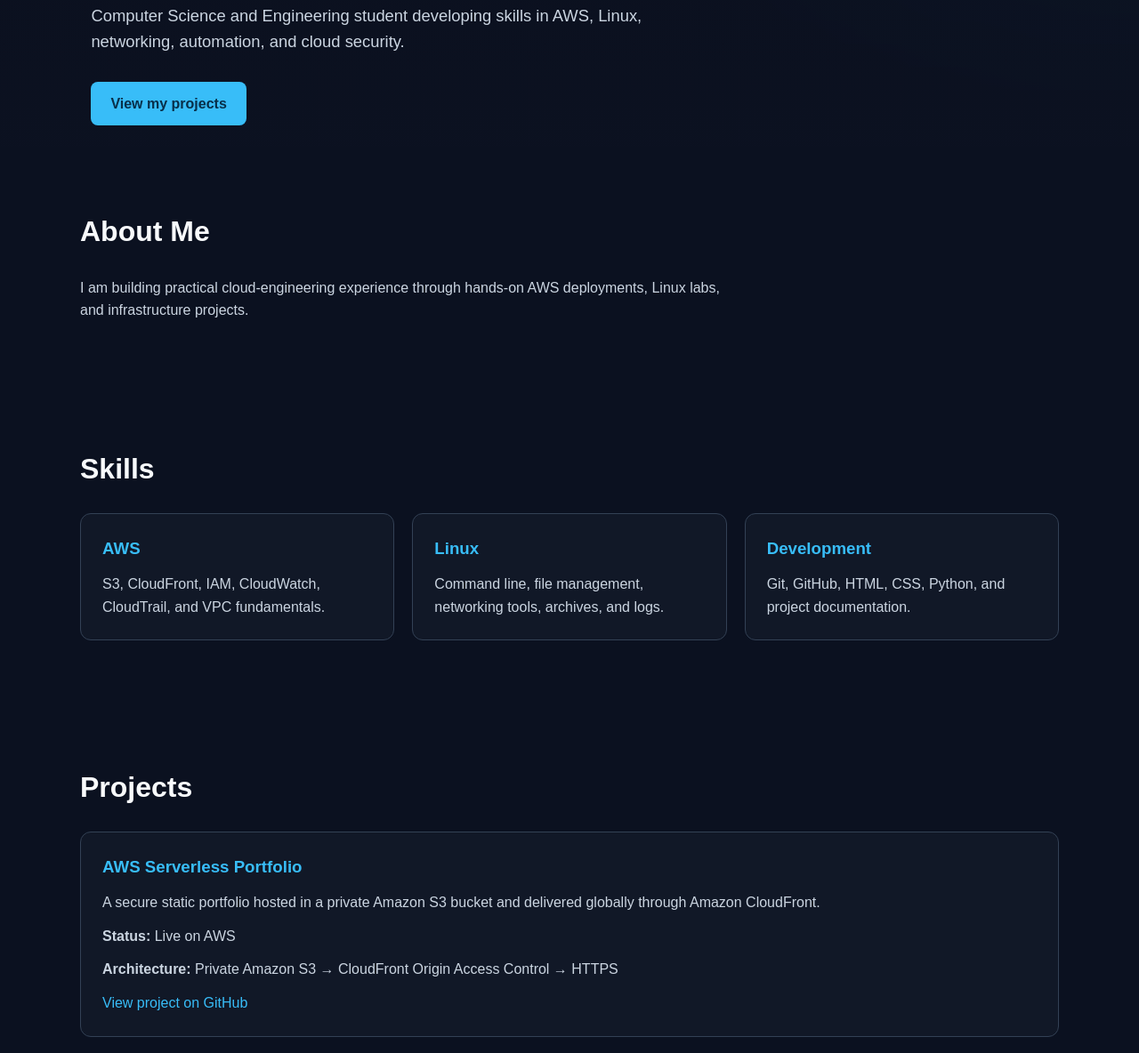
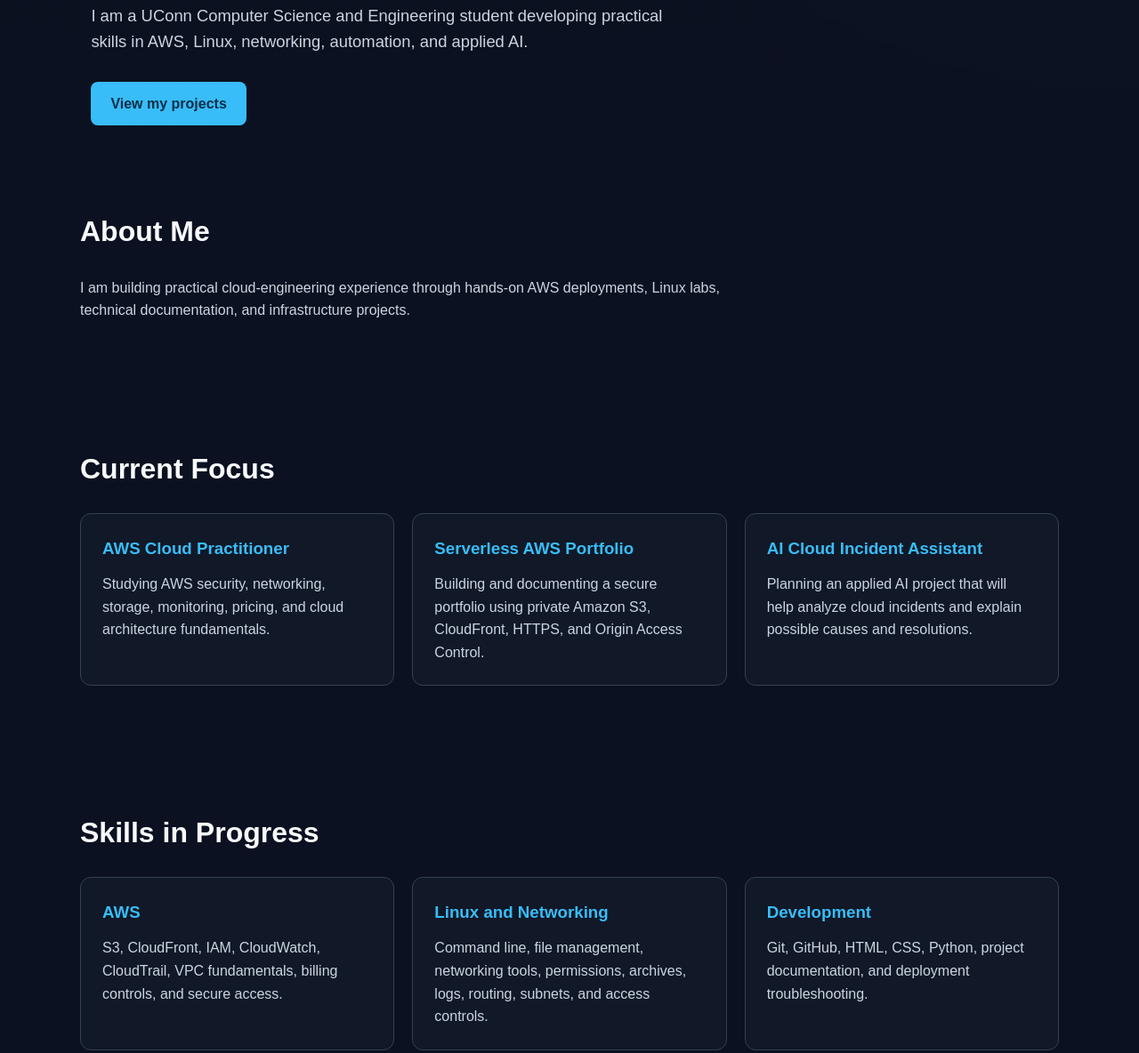
Before and after one commit to 2aron41/aws-serverless-portfolio, a plain HTML site: page website/index.html in a window 1280 px wide. Shown: the part 479-1663 px from the top of the page at 89% size. Drawn offline with Linux system fonts and the light colour scheme.

Commit message:
Improve portfolio homepage for recruiters

```diff
--- a/website/index.html
+++ b/website/index.html
@@ -5,26 +5,29 @@
   <meta name="viewport" content="width=device-width, initial-scale=1.0">
   <meta
     name="description"
-    content="Aaron's cloud engineering portfolio featuring AWS, Linux, networking, and automation projects."
+    content="Aaron's cloud engineering portfolio featuring AWS, Linux, networking, automation, and applied AI projects."
   >
-  <title>Aaron | Cloud Engineering Portfolio</title>
+  <title>Aaron Ntim-Gyakari | Cloud + AI Engineering</title>
   <link rel="stylesheet" href="styles.css">
 </head>
 
 <body>
   <header class="hero">
     <nav>
-      <h1>Aaron</h1>
+      <h1>Aaron Ntim-Gyakari</h1>
       <a href="#projects">Projects</a>
     </nav>
 
     <div class="hero-content">
       <p class="eyebrow">Cloud + AI Engineering Student</p>
+
       <h2>Building secure and reliable solutions in AWS.</h2>
+
       <p>
-        Computer Science and Engineering student developing skills in AWS,
-        Linux, networking, automation, and cloud security.
+        I am a UConn Computer Science and Engineering student developing
+        practical skills in AWS, Linux, networking, automation, and applied AI.
       </p>
+
       <a class="button" href="#projects">View my projects</a>
     </div>
   </header>
@@ -32,41 +35,85 @@
   <main>
     <section id="about">
       <h2>About Me</h2>
+
       <p>
-        I am building practical cloud-engineering experience through
-        hands-on AWS deployments, Linux labs, and infrastructure projects.
+        I am building practical cloud-engineering experience through hands-on
+        AWS deployments, Linux labs, technical documentation, and infrastructure
+        projects.
       </p>
     </section>
 
+    <section id="current-focus">
+      <h2>Current Focus</h2>
+
+      <div class="cards">
+        <article>
+          <h3>AWS Cloud Practitioner</h3>
+          <p>
+            Studying AWS security, networking, storage, monitoring, pricing,
+            and cloud architecture fundamentals.
+          </p>
+        </article>
+
+        <article>
+          <h3>Serverless AWS Portfolio</h3>
+          <p>
+            Building and documenting a secure portfolio using private Amazon S3,
+            CloudFront, HTTPS, and Origin Access Control.
+          </p>
+        </article>
+
+        <article>
+          <h3>AI Cloud Incident Assistant</h3>
+          <p>
+            Planning an applied AI project that will help analyze cloud
+            incidents and explain possible causes and resolutions.
+          </p>
+        </article>
+      </div>
+    </section>
+
     <section id="skills">
-      <h2>Skills</h2>
+      <h2>Skills in Progress</h2>
+
       <div class="cards">
         <article>
           <h3>AWS</h3>
-          <p>S3, CloudFront, IAM, CloudWatch, CloudTrail, and VPC fundamentals.</p>
+          <p>
+            S3, CloudFront, IAM, CloudWatch, CloudTrail, VPC fundamentals,
+            billing controls, and secure access.
+          </p>
         </article>
 
         <article>
-          <h3>Linux</h3>
-          <p>Command line, file management, networking tools, archives, and logs.</p>
+          <h3>Linux and Networking</h3>
+          <p>
+            Command line, file management, networking tools, permissions,
+            archives, logs, routing, subnets, and access controls.
+          </p>
         </article>
 
         <article>
           <h3>Development</h3>
-          <p>Git, GitHub, HTML, CSS, Python, and project documentation.</p>
+          <p>
+            Git, GitHub, HTML, CSS, Python, project documentation, and
+            deployment troubleshooting.
+          </p>
         </article>
       </div>
     </section>
 
     <section id="projects">
-      <h2>Projects</h2>
+      <h2>Featured Project</h2>
 
       <article class="project">
         <h3>AWS Serverless Portfolio</h3>
+
         <p>
           A secure static portfolio hosted in a private Amazon S3 bucket and
           delivered globally through Amazon CloudFront.
         </p>
+
         <p><strong>Status:</strong> Live on AWS</p>
 
         <p>
@@ -84,6 +131,30 @@
           </a>
         </p>
       </article>
+
+      <p>Additional project case studies coming soon.</p>
+    </section>
+
+    <section id="connect">
+      <h2>Connect</h2>
+
+      <p>
+        <a
+          href="https://github.com/2aron41"
+          target="_blank"
+          rel="noopener noreferrer"
+        >
+          GitHub
+        </a>
+        |
+        <a
+          href="https://www.linkedin.com/in/aaronntimgyakari/"
+          target="_blank"
+          rel="noopener noreferrer"
+        >
+          LinkedIn
+        </a>
+      </p>
     </section>
   </main>
 
```
Lines whose indentation alone changed are shown as unchanged.
